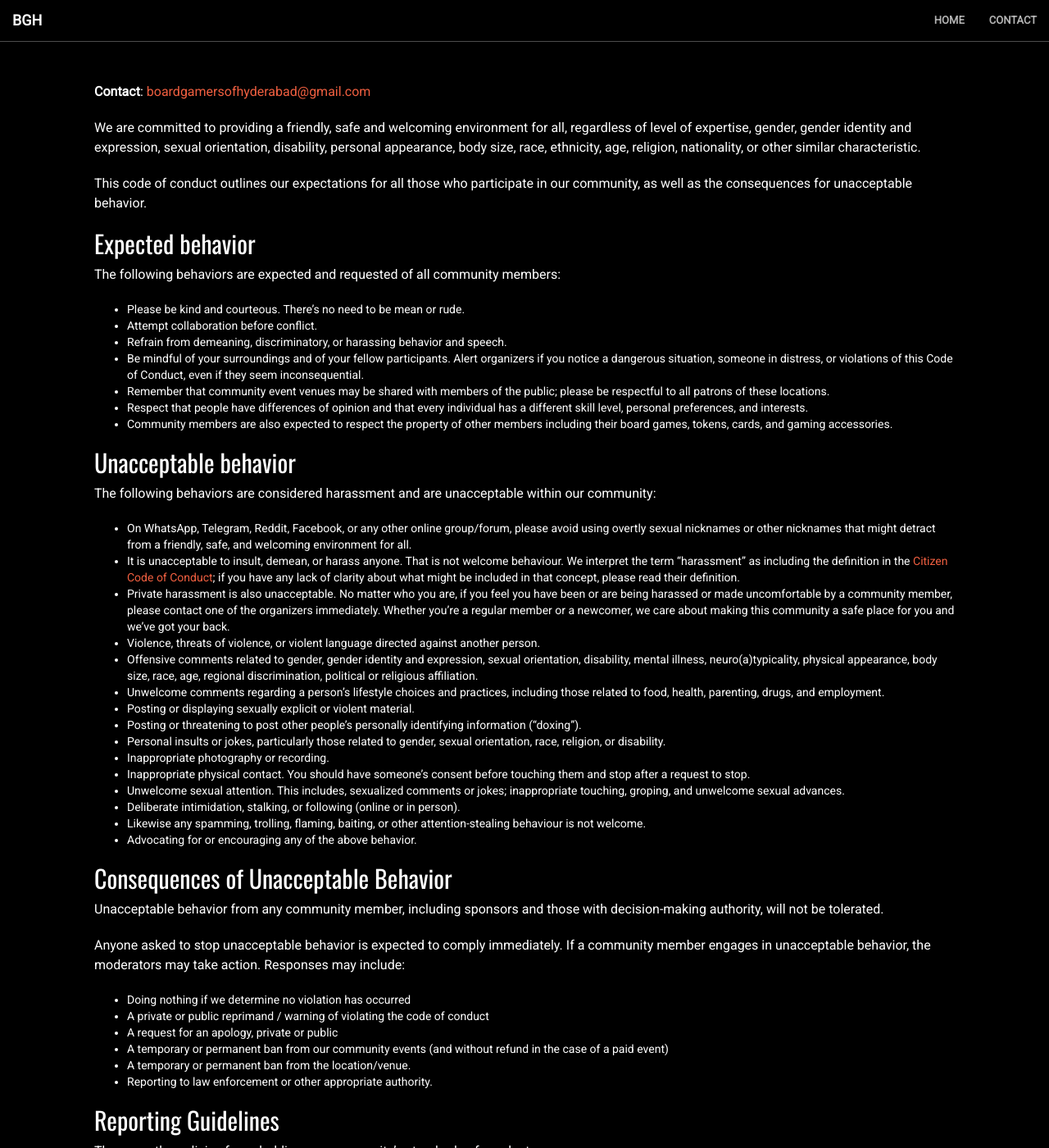
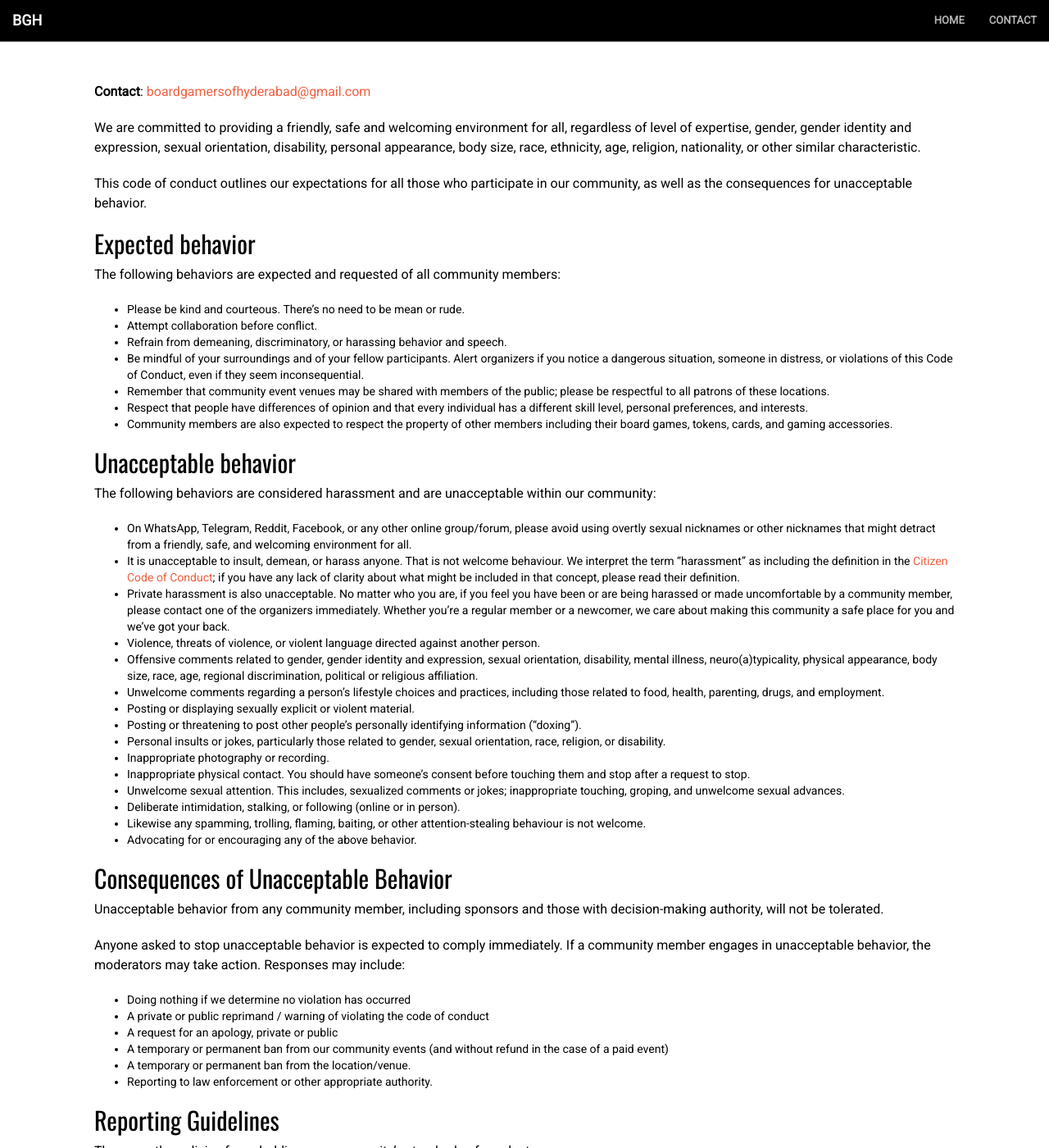
Before and after one commit to boardgamersofhyderabad/boardgamersofhyderabad.github.io, a Jekyll site: the page built from conduct.md, in a window 1280 px wide and 1400 px high. Shown: the whole window at 82% size. Built offline with Jekyll 4.4.1, drawn with Linux system fonts in a browser that asks for light colours; nearby versions of some CDN libraries.

Commit message:
color changes in coc page

```diff
--- a/_layouts/coc.html
+++ b/_layouts/coc.html
@@ -16,4 +16,5 @@
   {% endfor %}
   {% include scripts.html %}
 </body>
+<style>.affix-top{background-color:black;color:white;}</style>
 </html>
--- a/_sass/_base.scss
+++ b/_sass/_base.scss
@@ -232,8 +232,8 @@ header {
 
 article#conduct{
     padding: 100px 25px;
-    background: black;
-    color: white;
+    color: black;
+    background: white;
 	@media (min-width: 768px) {
         padding: 100px;
     }
```
